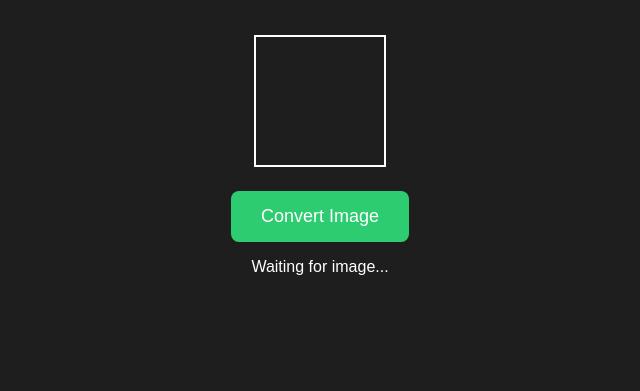
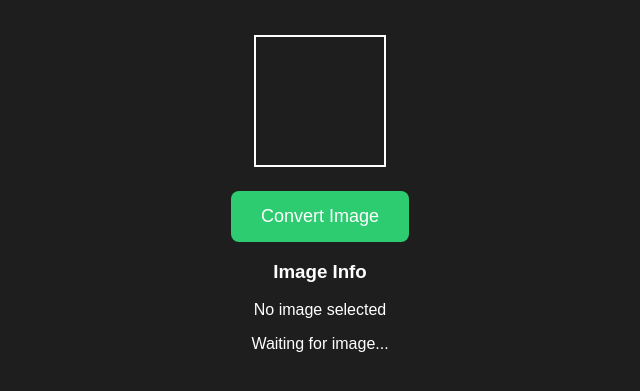
Before and after one commit to SDPLAYZYT/BedrockMapBuilder, a plain HTML site: page index.html in a window 1280 px wide. Shown: the part 133-524 px from the top of the page, without its empty margins (320-960 px from the left). Drawn offline with Linux system fonts and the light colour scheme.

Commit message:
Add index.html

```diff
--- a/index.html
+++ b/index.html
@@ -27,6 +27,11 @@ Convert Image
 </button>
 
 <p id="status">
+    <h3>Image Info</h3>
+
+<p id="imageInfo">
+No image selected
+</p>
 Waiting for image...
 </p>
 
```
